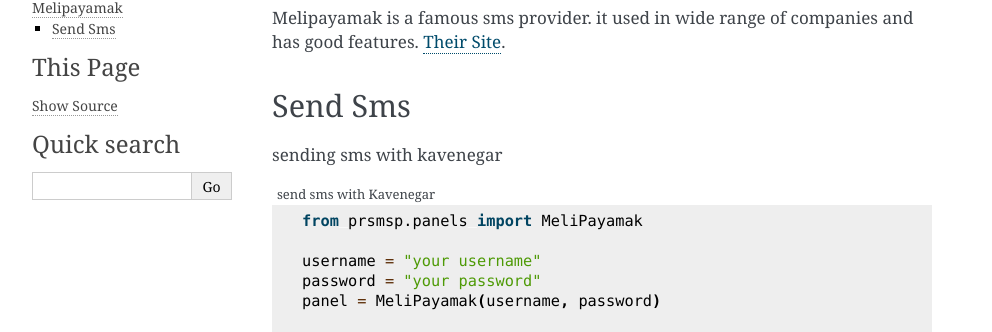
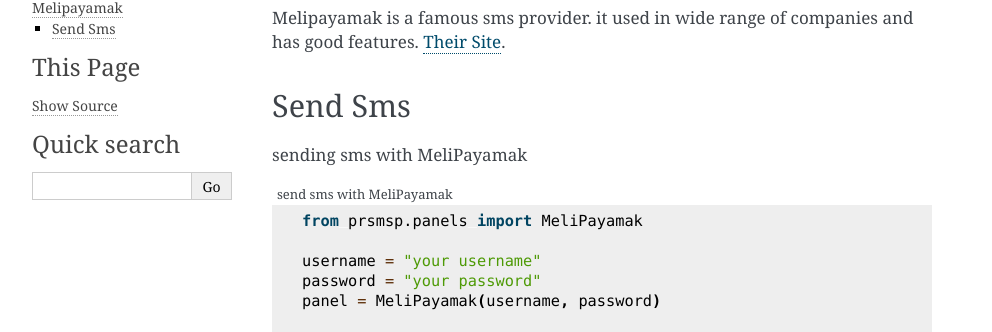
Before and after one commit to parsariyahi/prsmsp, a Sphinx documentation site: the page built from docs/panels/melipayamak.rst, in a window 1280 px wide. Shown: the part 97-429 px from the top of the page, without its empty margins (148-1140 px from the left). Built offline with Sphinx 7.4.7, drawn with Linux system fonts in a browser that asks for light colours.

Commit message:
fixed(docs): correct panel names

```diff
--- a/docs/panels/ghasedaksms.rst
+++ b/docs/panels/ghasedaksms.rst
@@ -8,7 +8,7 @@
 sending sms with ghasedak sms
 
 .. code-block:: python
-   :caption: send sms with Kavenegar
+   :caption: send sms with Ghasedak Sms
 
    from prsmsp.panels import GasedakSms
 
--- a/docs/panels/melipayamak.rst
+++ b/docs/panels/melipayamak.rst
@@ -1,15 +1,15 @@
 Melipayamak
-=========
+===========
 
 Melipayamak is a famous sms provider. it used in wide range of companies and has good features.
 `Their Site <https://www.melipayamak.com/>`_.
 
 Send Sms
 ********
-sending sms with kavenegar
+sending sms with MeliPayamak
 
 .. code-block:: python
-   :caption: send sms with Kavenegar
+   :caption: send sms with MeliPayamak
 
    from prsmsp.panels import MeliPayamak
 
--- a/docs/panels/smsdotir.rst
+++ b/docs/panels/smsdotir.rst
@@ -8,7 +8,7 @@
 sending sms with sms.ir
 
 .. code-block:: python
-   :caption: send sms with Kavenegar
+   :caption: send sms with Sms.ir
 
    from prsmsp.panels import SmsDotIr
 
--- a/docs/panels/webonesms.rst
+++ b/docs/panels/webonesms.rst
@@ -8,7 +8,7 @@
 sending sms with Webonesms
 
 .. code-block:: python
-   :caption: send sms with Kavenegar
+   :caption: send sms with Webonesms
 
    from prsmsp.panels import WebOneSms
 
```
Also changed, not shown: docs/panels/panels.rst (+9 -4 lines).
